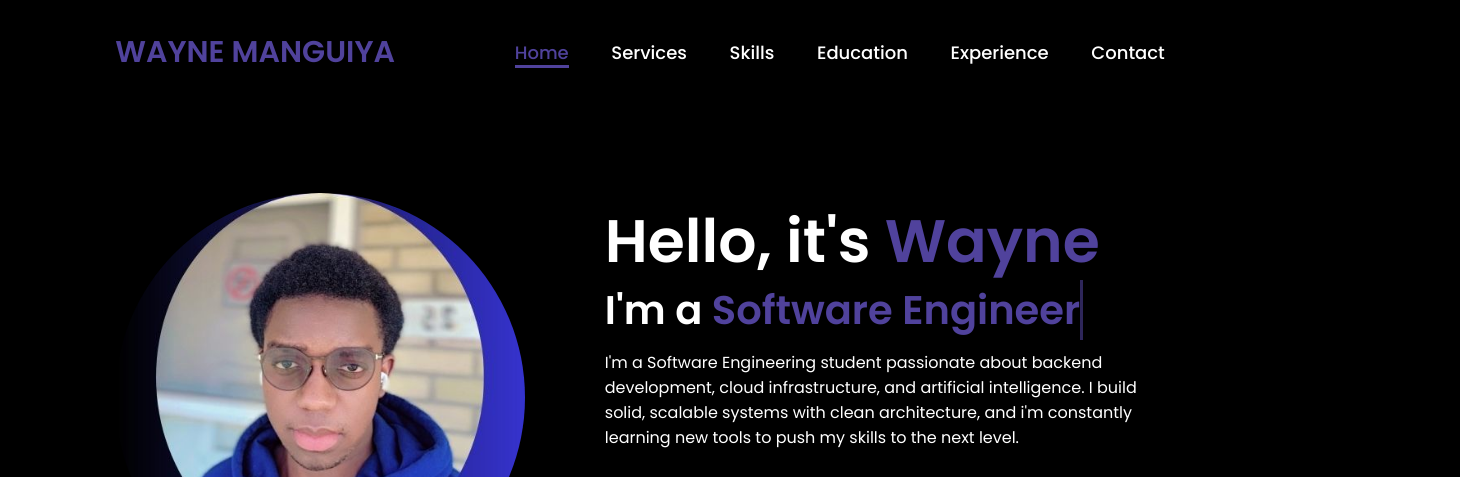
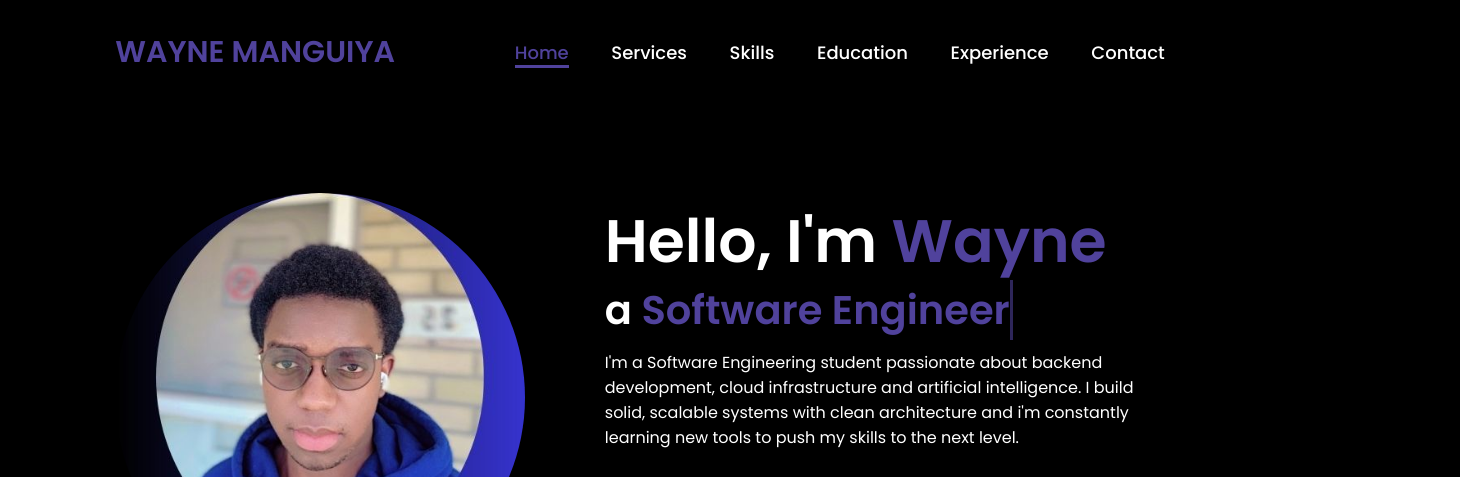
Before and after one commit to Wayne-developper/Portfolio-Website, a plain HTML site: page index.html in a window 1280 px wide. Shown: the top 477 px of the page, 1460 px wide, since content can reach past the window. Drawn offline with Linux system fonts and the light colour scheme.

Commit message:
new update

```diff
--- a/index.html
+++ b/index.html
@@ -27,12 +27,13 @@
             <img src="image/log.jpg" alt="">
         </div>
         <div class="home-content">
-            <h1>Hello, it's <span>Wayne</span></h1>
-            <h3 class="typing-text">I'm a <span></span></h3>
+            <h1>Hello, I'm <span>Wayne</span></h1>
+            <h3 class="typing-text">a&nbsp;<span class="keep-together"></span>
+            </h3>
             <p>
-                I'm a Software Engineering student passionate about backend development, cloud infrastructure,
+                I'm a Software Engineering student passionate about backend development, cloud infrastructure
                 and artificial intelligence.
-                I build solid, scalable systems with clean architecture, and i'm constantly learning new tools to
+                I build solid, scalable systems with clean architecture and i'm constantly learning new tools to
                 push my skills to the next level.
             </p>
             <div class="social-icons">
--- a/style.css
+++ b/style.css
@@ -192,12 +192,15 @@ span{
 .typing-text{
     font-size: 34px;
     font-weight: 600;
-    min-width: 550px;
 }
 
 .typing-text span{
     position: relative;
     display: inline-block;
+}
+
+.keep-together {
+    white-space: nowrap;
 }
 
 .typing-text span::before{
```
